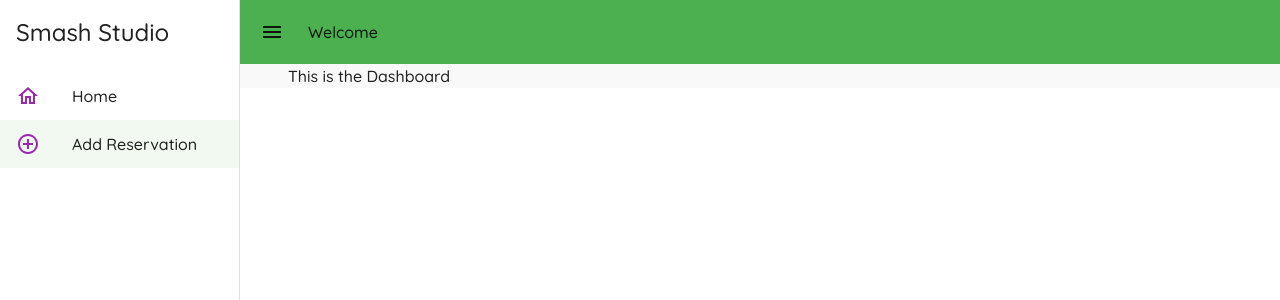
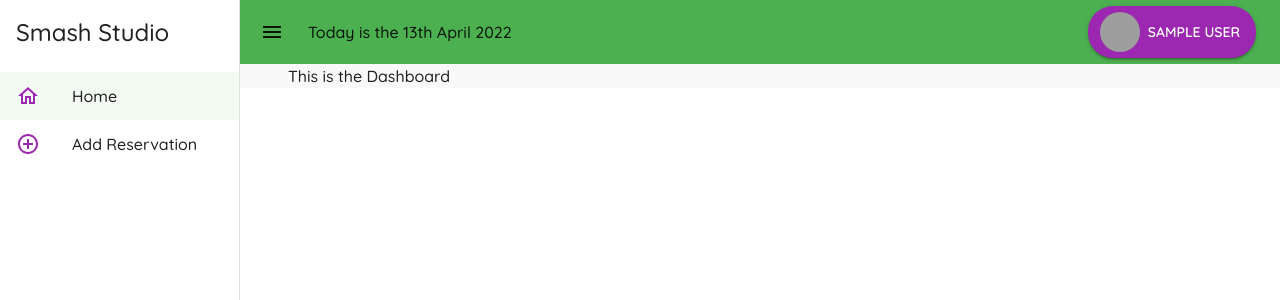
Before and after one commit to franz-net/ga-sei-ss, a React (Create React App) app in the folder client/: page / in a window 1280 px wide. Shown: the top 300 px of the page. Built offline with nearby package versions, Linux system fonts and the light colour scheme; sample sign-in values are in the browser's storage; grey boxes are pictures that could not be loaded.

Commit message:
added profile button

```diff
--- /dev/null
+++ b/client/src/components/LeftDrawer.tsx
@@ -0,0 +1,71 @@
+import {Drawer, List, ListItemButton, ListItemIcon, ListItemText, Typography, useTheme} from "@mui/material";
+import {AddCircleOutlineOutlined, HomeOutlined} from "@mui/icons-material";
+import {useState} from "react";
+import {useNavigate} from "react-router-dom";
+
+export default function LeftDrawer() {
+    const theme = useTheme();
+    const navigate = useNavigate()
+    const [selectedIndex, setSelectedIndex] = useState(0);
+
+    const handleListItemClick = (
+        event: React.MouseEvent<HTMLDivElement, MouseEvent>,
+        index: number,
+        path: string
+    ) => {
+        setSelectedIndex(index)
+        navigate(path)
+    }
+
+
+    const menuItems = [
+        {
+            text: 'Home',
+            icon: <HomeOutlined color="secondary"/>,
+            path: '/'
+        },
+        {
+            text: 'Add Reservation',
+            icon: <AddCircleOutlineOutlined color="secondary"/>,
+            path: '/calendar'
+        },
+
+    ]
+
+    return (
+
+        <Drawer
+            variant="permanent"
+            className="drawer"
+            anchor="left"
+            sx={{
+                width: 240,
+                '& .MuiPaper-root': {
+                    width: 240
+                }
+            }}
+        >
+
+            <div>
+                <Typography variant="h5" sx={{padding: theme.spacing(2)}}>
+                    Smash Studio
+                </Typography>
+            </div>
+            <List>
+                {menuItems.map((item, index) => (
+                    <ListItemButton
+                        key={index}
+                        selected={selectedIndex === index}
+                        onClick={
+                            (event) => handleListItemClick(event, index, item.path)
+                        }>
+                        <ListItemIcon>{item.icon}</ListItemIcon>
+                        <ListItemText primary={item.text}/>
+                    </ListItemButton>
+                ))}
+            </List>
+
+        </Drawer>
+
+    )
+}
--- /dev/null
+++ b/client/src/components/TopBar.tsx
@@ -0,0 +1,32 @@
+import {AppBar, IconButton, Toolbar, Typography, useTheme} from "@mui/material";
+import {MenuOutlined} from "@mui/icons-material";
+import {format} from "date-fns";
+import UserButton from "./UserButton";
+
+export default function TopBar() {
+    const theme = useTheme();
+
+
+    return (
+        <AppBar
+            position="fixed"
+            sx={{
+                width: 'calc(100% - 240px)'
+            }}
+            elevation={0}
+        >
+            <Toolbar>
+                <IconButton edge="start" color="inherit" aria-label="menu" sx={{mr: 2}}>
+                    <MenuOutlined/>
+                </IconButton>
+
+                <Typography sx={{flexGrow: 1}}>
+                    Today is the {format(new Date(), 'do MMMM Y')}
+                </Typography>
+
+                <UserButton/>
+
+            </Toolbar>
+        </AppBar>
+    )
+}
--- /dev/null
+++ b/client/src/components/UserButton.tsx
@@ -0,0 +1,55 @@
+import {Avatar, Button, Menu, MenuItem} from "@mui/material";
+import {useAppContext} from "../context/appContext";
+import {useState} from "react";
+import {useNavigate} from "react-router-dom";
+
+export default function UserButton() {
+    // @ts-ignore
+    const {user} = useAppContext();
+    const navigate = useNavigate();
+    const [anchorEl, setAnchorEl] = useState<null | HTMLElement>(null)
+    const open = Boolean(anchorEl)
+
+    const handleClick = (event: React.MouseEvent<HTMLButtonElement>) => {
+        setAnchorEl(event.currentTarget)
+    }
+    const handleClose = (path: string) => {
+        if (path !== '') {
+            navigate(path)
+        }
+        setAnchorEl(null)
+    }
+    return (
+        <>
+            <Button
+                variant='contained'
+                color='secondary'
+                startIcon={<Avatar
+                    src='https://www.pinclipart.com/picdir/middle/91-910388_mario-transparent-head-mario-head-clipart-3000-3000.png'
+                />}
+                sx={{
+                    borderRadius: '25px'
+                }}
+                id="basic-button"
+                aria-controls={open ? 'user-menu' : undefined}
+                aria-haspopup="true"
+                aria-expanded={open ? 'true' : undefined}
+                onClick={handleClick}
+            >
+                {user.name}
+            </Button>
+
+            <Menu
+                id="user-menu"
+                anchorEl={anchorEl}
+                open={open}
+                onClose={() => handleClose('')}
+                MenuListProps={{
+                    'aria-labelledby': 'basic-button'
+                }}>
+                <MenuItem onClick={() => handleClose('/profile')}>Profile</MenuItem>
+                <MenuItem onClick={() => handleClose('/logout')}>Logout</MenuItem>
+            </Menu>
+        </>
+    )
+}
--- a/client/src/components/index.tsx
+++ b/client/src/components/index.tsx
@@ -1,3 +1,5 @@
 import ScreenMessage from "./ScreenMessage";
+import LeftDrawer from "./LeftDrawer"
+import TopBar from "./TopBar"
 
-export {ScreenMessage}
+export {ScreenMessage, LeftDrawer, TopBar}
--- a/client/src/pages/Signup.tsx
+++ b/client/src/pages/Signup.tsx
@@ -1,5 +1,5 @@
 import {useEffect, useState} from "react";
-import {Avatar, Box, Button, Container, CssBaseline, Grid, Paper, TextField, Typography} from "@mui/material";
+import {Avatar, Box, Button, Container, Grid, Paper, TextField, Typography} from "@mui/material";
 import LockOutlinedIcon from '@mui/icons-material/LockOutlined';
 import FingerprintTwoToneIcon from '@mui/icons-material/FingerprintTwoTone';
 import {useAppContext} from "../context/appContext";
@@ -55,7 +55,6 @@ export default function Signup() {
 
     return (
         <Container component="main" maxWidth="xs">
-            <CssBaseline/>
             <Paper sx={{marginTop: 10}} elevation={12}>
                 <Box
                     sx={{
--- a/client/src/pages/authPages/MasterLayout.tsx
+++ b/client/src/pages/authPages/MasterLayout.tsx
@@ -1,55 +1,10 @@
-import {
-    AppBar,
-    Box,
-    Container,
-    Drawer,
-    IconButton,
-    List,
-    ListItemButton,
-    ListItemIcon,
-    ListItemText,
-    Toolbar,
-    Typography,
-    useTheme
-} from "@mui/material";
-import {Outlet, useNavigate} from "react-router-dom";
-import {useState} from "react";
-import {AddCircleOutlineOutlined, HomeOutlined, MenuOutlined} from "@mui/icons-material";
+import {Box, Container, Toolbar, useTheme} from "@mui/material";
+import {Outlet} from "react-router-dom";
+import {LeftDrawer, TopBar} from "../../components";
 
 export default function MasterLayout() {
 
     const theme = useTheme();
-
-    const [open, setOpen] = useState<any>(false);
-    const [selectedIndex, setSelectedIndex] = useState(1);
-    const toggleDrawer = () => {
-        setOpen(!open)
-    }
-
-    const handleListItemClick = (
-        event: React.MouseEvent<HTMLDivElement, MouseEvent>,
-        index: number,
-        path: string
-    ) => {
-        setSelectedIndex(index)
-        navigate(path)
-    }
-
-    const navigate = useNavigate()
-
-    const menuItems = [
-        {
-            text: 'Home',
-            icon: <HomeOutlined color="secondary"/>,
-            path: '/'
-        },
-        {
-            text: 'Add Reservation',
-            icon: <AddCircleOutlineOutlined color="secondary"/>,
-            path: '/calendar'
-        },
-
-    ]
 
     return (
         <Box
@@ -57,60 +12,8 @@ export default function MasterLayout() {
                 display: 'flex',
             }}>
 
-
-            {/*@ts-ignore*/}
-            <AppBar
-                position="fixed"
-                sx={{
-                    width: 'calc(100% - 240px)'
-                }}
-                elevation={0}
-            >
-                <Toolbar>
-                    <IconButton edge="start" color="inherit" aria-label="menu" sx={{mr: 2}}>
-                        <MenuOutlined/>
-                    </IconButton>
-
-                    <Typography>
-                        Welcome
-                    </Typography>
-                </Toolbar>
-            </AppBar>
-
-
-            <Drawer
-                variant="permanent"
-                className="drawer"
-                anchor="left"
-                sx={{
-                    width: 240,
-                    '& .MuiPaper-root': {
-                        width: 240
-                    }
-                }}
-            >
-
-                <div>
-                    <Typography variant="h5" sx={{padding: theme.spacing(2)}}>
-                        Smash Studio
-                    </Typography>
-                </div>
-                <List>
-                    {menuItems.map((item, index) => (
-                        <ListItemButton
-                            key={index}
-                            selected={selectedIndex === index}
-                            onClick={
-                                (event) => handleListItemClick(event, index, item.path)
-                            }>
-                            <ListItemIcon>{item.icon}</ListItemIcon>
-                            <ListItemText primary={item.text}/>
-                        </ListItemButton>
-                    ))}
-                </List>
-
-            </Drawer>
-
+            <TopBar/>
+            <LeftDrawer/>
             <Container component="main" className="page">
                 <Toolbar/>
                 <Outlet/>
```
